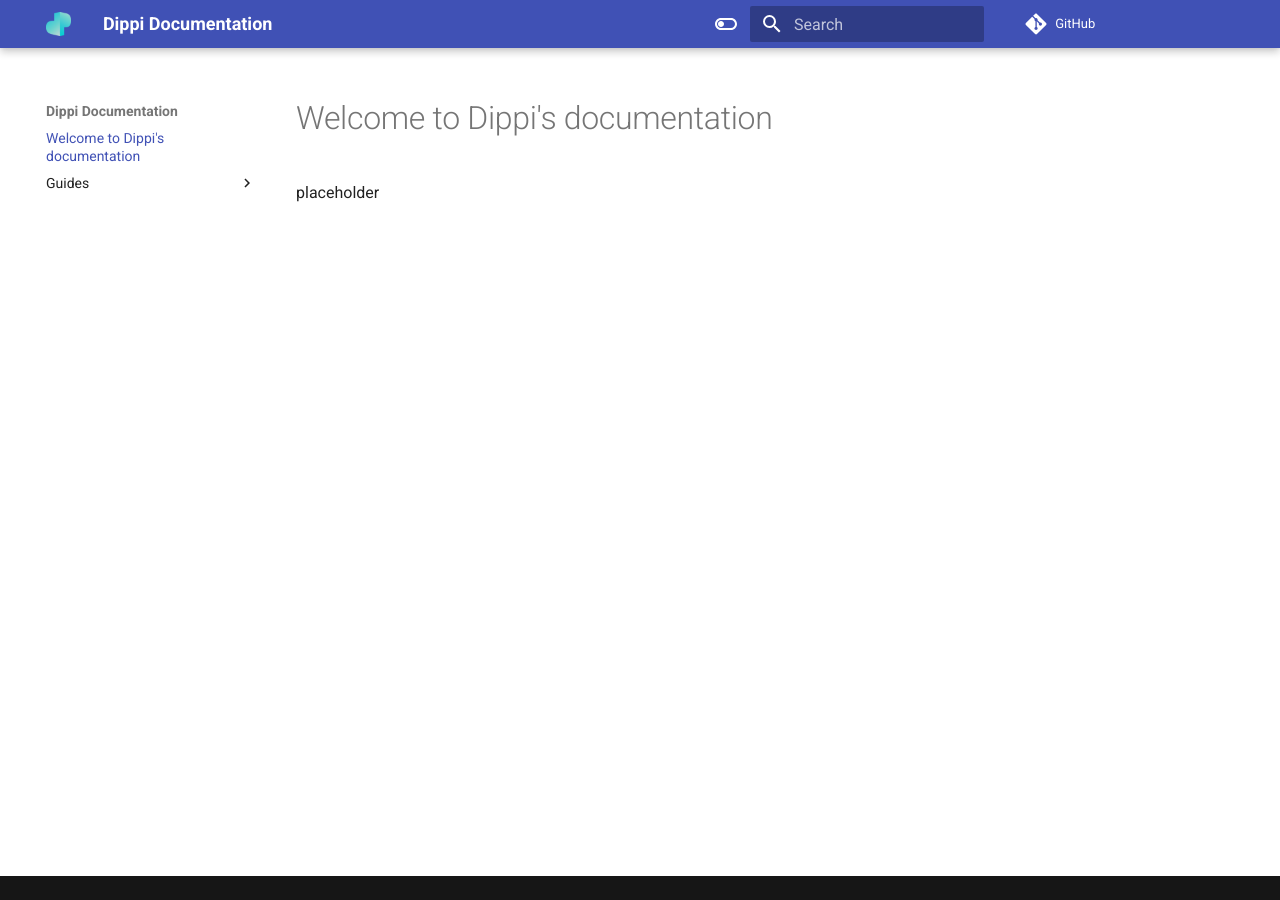
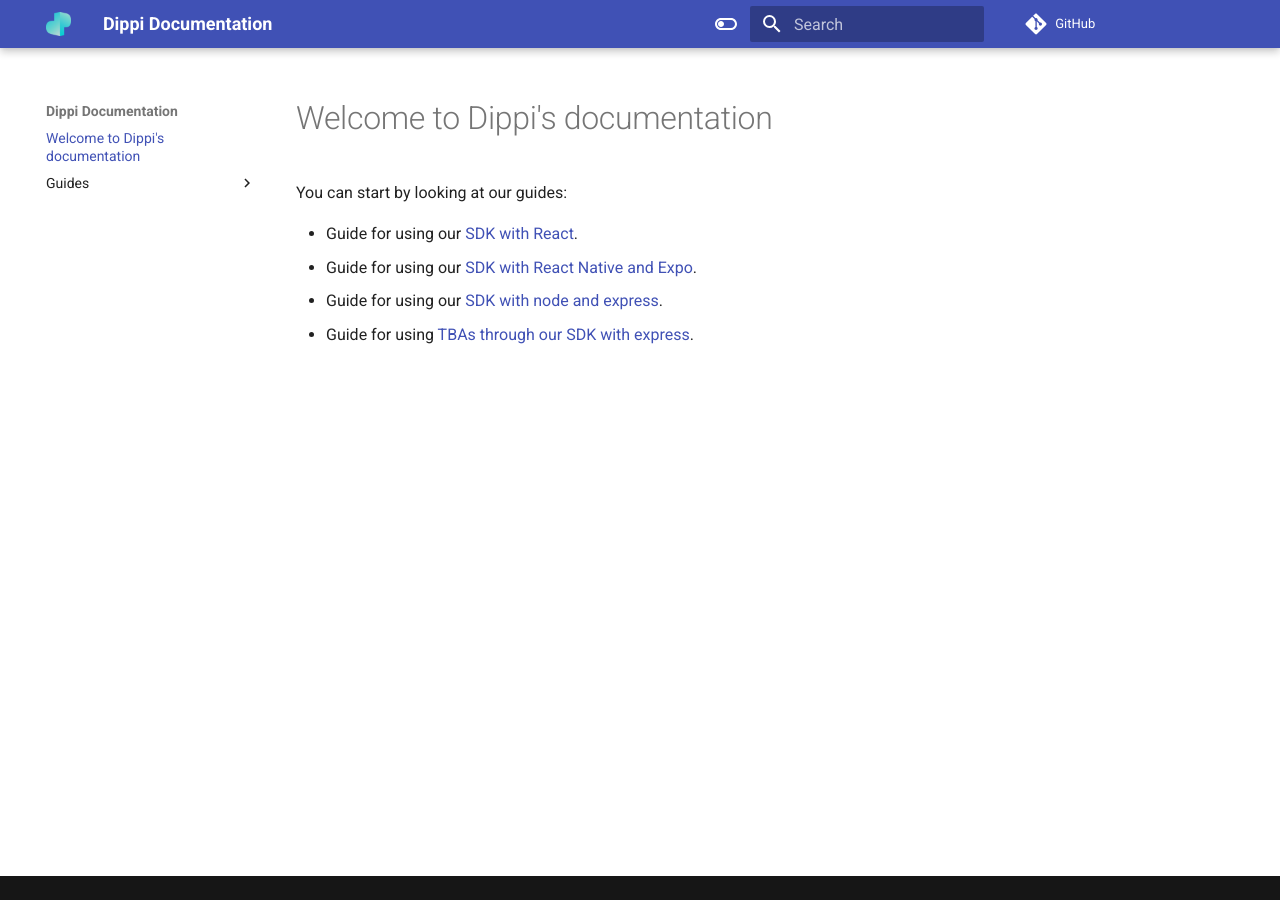
Before and after one commit to slabsxyz/legacy-docs, an MkDocs documentation site: the page built from docs/index.md, in a window 1280 px wide. Built offline with MkDocs 1.6.1 and Material for MkDocs 9.7.7, drawn with Linux system fonts in a browser that asks for light colours.

Commit message:
added frontpage

```diff
--- a/docs/index.md
+++ b/docs/index.md
@@ -1,3 +1,8 @@
 # Welcome to Dippi's documentation
 
-placeholder
+You can start by looking at our guides:
+
+- Guide for using our [SDK with React](guides/sdk_react).
+- Guide for using our [SDK with React Native and Expo](guides/sdk_reactNative_expo).
+- Guide for using our [SDK with node and express](guides/sdk_node_express).
+- Guide for using [TBAs through our SDK with express](guides/sdk_tba_express).
```
Also changed, not shown: README.md (+1 -1 lines).
